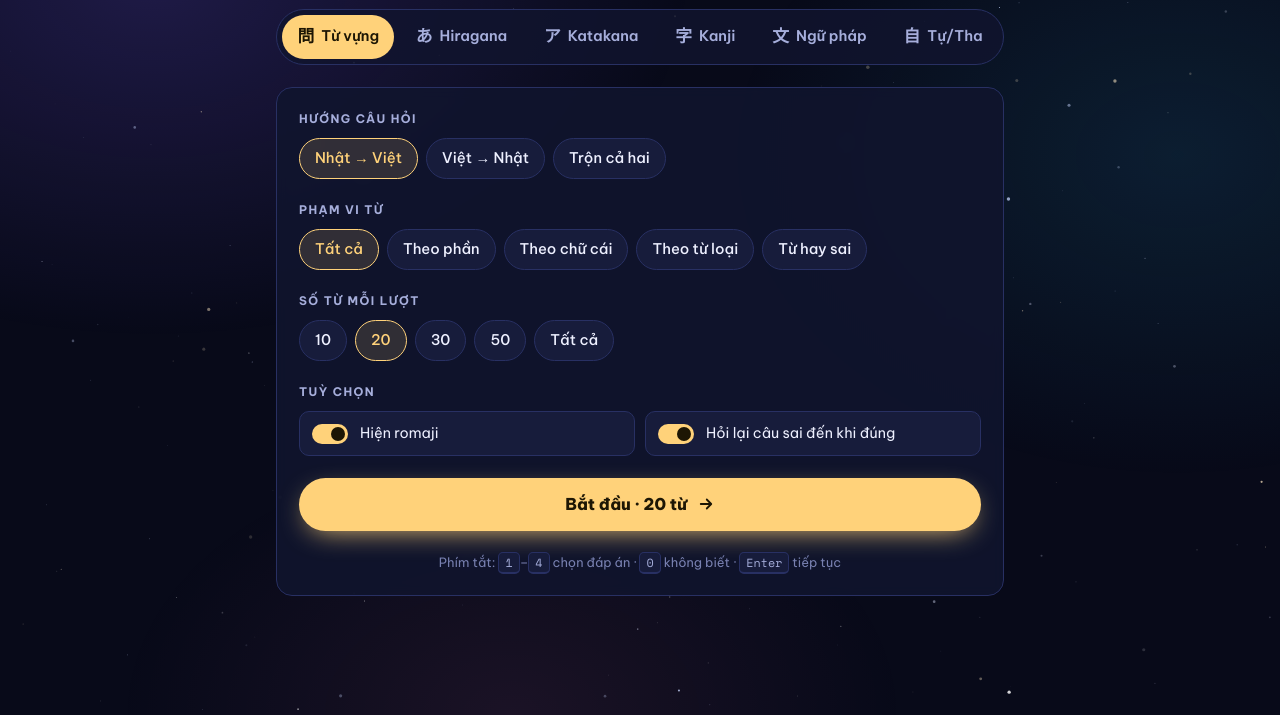
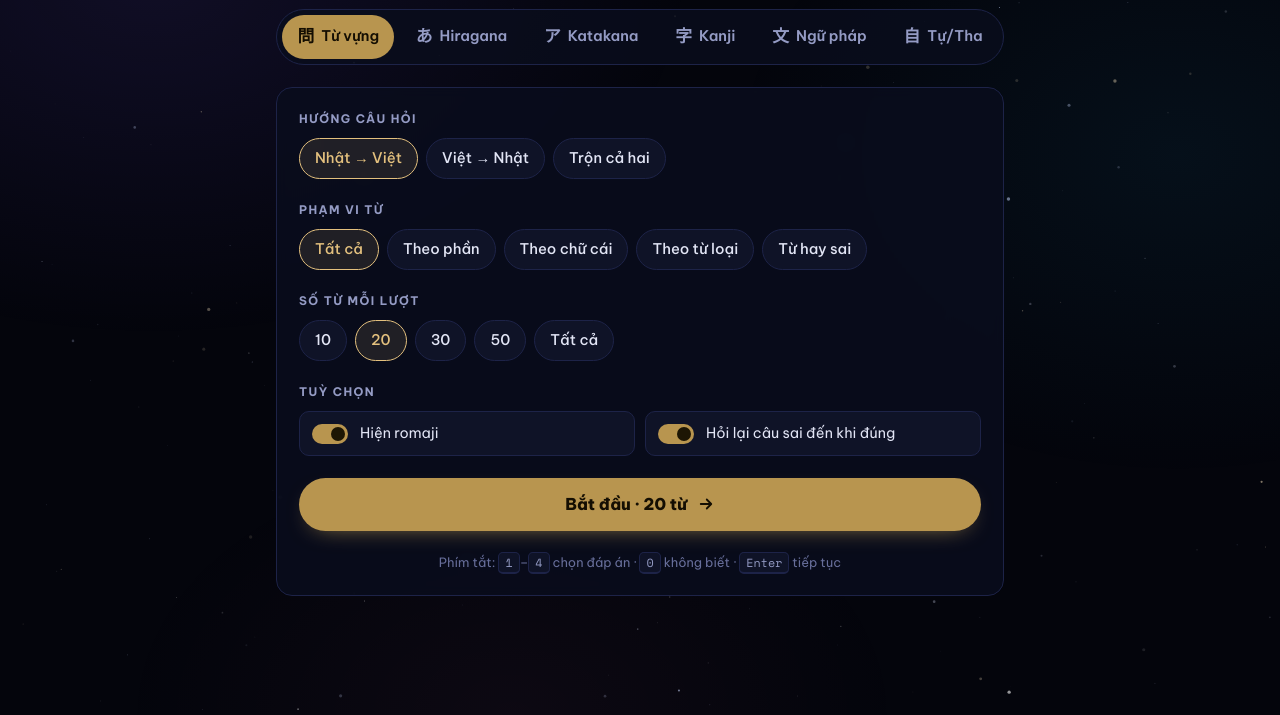
Before and after one commit to jbThanhNguyen/luyen-n5, a plain HTML site: page index.html in a window 1280 px wide. Shown: the part 85-800 px from the top of the page. Drawn offline with nearby package versions, Linux system fonts and the light colour scheme; a web font is replaced by a local one.

Commit message:
Giao diện tối hơn, dịu mắt hơn cho cả 3 cấp
- Nền, khung, chữ phụ tối hơn; ánh tinh vân và ánh sáng chữ to giảm mạnh
- Nút chính, tab đang chọn, công tắc dùng màu trầm (vàng đồng / hồng đào đậm / xanh biển đậm), chữ vẫn đủ tương phản
- Sao, cánh hoa và cành anh đào mờ đi
- Màu đúng / sai bớt chói

```diff
--- a/index.html
+++ b/index.html
@@ -14,26 +14,28 @@
 /* Layout: one centered column floating over a live starfield; setup → quiz card → results, one screen at a time. */
 :root {
   color-scheme: dark;
-  --void: #080a19;
-  --deep: #11152e;
-  --deep-2: #171c3b;
-  --rim: #283063;
-  --rim-hi: #4250a0;
-  --star: #eef0ff;
-  --dust: #a6aedb;
-  --dust-2: #7880b0;
-  --gold: #ffd27a;
+  --void: #04050c;
+  --deep: #0a0d1d;
+  --deep-2: #0f1327;
+  --rim: #1d2348;
+  --rim-hi: #323c78;
+  --star: #e2e5f5;
+  --dust: #949bc4;
+  --dust-2: #676e9a;
+  --gold: #e3c07e;
   --gold-ink: #1d1604;
-  --gold-soft: rgba(255, 210, 122, .14);
-  --ok: #62e8ac;
-  --ok-bg: rgba(98, 232, 172, .13);
-  --bad: #ff8592;
-  --bad-bg: rgba(255, 133, 146, .13);
-  --neb-a: rgba(124, 92, 255, .20);
-  --neb-b: rgba(36, 168, 214, .13);
-  --neb-c: rgba(255, 120, 190, .08);
-  --glow: rgba(255, 210, 122, .2);
-  --pl-a: #ffe6b0; --pl-b: #ffb84d; --pl-c: #7a4bd6;
+  --gold-soft: rgba(227, 192, 126, .11);
+  --btn: #b8954f; --btn-ink: #140e02;
+  --ok: #52cf98;
+  --ok-bg: rgba(82, 207, 152, .1);
+  --bad: #e8737f;
+  --bad-bg: rgba(232, 115, 127, .1);
+  --neb-a: rgba(124, 92, 255, .11);
+  --neb-b: rgba(36, 168, 214, .07);
+  --neb-c: rgba(255, 120, 190, .04);
+  --glow: rgba(227, 192, 126, .1);
+  --pl-a: #e8cf9f; --pl-b: #c99540; --pl-c: #5a389e;
+  --sky-a: .7;
 
   --f-ui: "Be Vietnam Pro", "Segoe UI", system-ui, sans-serif;
   --f-jp: "Zen Maru Gothic", "Hiragino Maru Gothic ProN", "Yu Gothic", "Noto Sans JP", sans-serif;
@@ -44,22 +46,26 @@
 }
 /* N4 · dạ anh đào: trời đêm tím mận, điểm nhấn hồng anh đào, cánh hoa rơi */
 :root[data-level="n4"] {
-  --void: #130a19; --deep: #20122a; --deep-2: #2a1836; --rim: #4b2b55; --rim-hi: #7d4b86;
-  --star: #fff2f7; --dust: #dcb6cb; --dust-2: #a47f97;
-  --gold: #ffb0d0; --gold-ink: #2b0a1a; --gold-soft: rgba(255, 176, 208, .15);
-  --bad: #ff8a5c; --bad-bg: rgba(255, 138, 92, .14);
-  --neb-a: rgba(255, 110, 170, .18); --neb-b: rgba(255, 170, 90, .08); --neb-c: rgba(150, 90, 230, .13);
-  --glow: rgba(255, 176, 208, .24);
-  --pl-a: #fff0f6; --pl-b: #ff9cc6; --pl-c: #7a3a8a;
+  --void: #0a0510; --deep: #150b1b; --deep-2: #1c1024; --rim: #35203e; --rim-hi: #573462;
+  --star: #f0e3ea; --dust: #bfa1b3; --dust-2: #8b6d80;
+  --gold: #e3a2bf; --gold-ink: #2b0a1a; --gold-soft: rgba(227, 162, 191, .11);
+  --btn: #93476d; --btn-ink: #fff0f6;
+  --bad: #e88358; --bad-bg: rgba(232, 131, 88, .1);
+  --neb-a: rgba(255, 110, 170, .08); --neb-b: rgba(255, 170, 90, .04); --neb-c: rgba(150, 90, 230, .07);
+  --glow: rgba(227, 162, 191, .1);
+  --pl-a: #ecd2df; --pl-b: #c56b93; --pl-c: #4f2560;
+  --sky-a: .55;
 }
 /* N5+N4 · cực quang: xanh lam đêm, ánh xanh ngọc */
 :root[data-level="all"] {
-  --void: #05131b; --deep: #0b2029; --deep-2: #102a35; --rim: #1e4b59; --rim-hi: #2f7889;
-  --star: #ecfbff; --dust: #a3cdd8; --dust-2: #6f9eaa;
-  --gold: #9fd8ff; --gold-ink: #04202e; --gold-soft: rgba(159, 216, 255, .14);
-  --neb-a: rgba(60, 220, 170, .15); --neb-b: rgba(80, 140, 255, .14); --neb-c: rgba(170, 110, 255, .10);
-  --glow: rgba(159, 216, 255, .22);
-  --pl-a: #e6fbff; --pl-b: #5fd4c4; --pl-c: #3a5bd6;
+  --void: #030a0f; --deep: #08151c; --deep-2: #0c1c24; --rim: #163641; --rim-hi: #235a68;
+  --star: #def2f6; --dust: #8db5bf; --dust-2: #5d8792;
+  --gold: #8ac2e0; --gold-ink: #04202e; --gold-soft: rgba(138, 194, 224, .1);
+  --btn: #2c7096; --btn-ink: #eefaff;
+  --neb-a: rgba(60, 220, 170, .07); --neb-b: rgba(80, 140, 255, .07); --neb-c: rgba(170, 110, 255, .05);
+  --glow: rgba(138, 194, 224, .1);
+  --pl-a: #cfeef4; --pl-b: #3fa597; --pl-c: #2a4399;
+  --sky-a: .7;
 }
 * { box-sizing: border-box; }
 [hidden] { display: none !important; }
@@ -80,10 +86,10 @@ body::before {
     radial-gradient(50vmax 36vmax at 92% 30%, var(--neb-b), transparent 70%),
     radial-gradient(44vmax 30vmax at 40% 100%, var(--neb-c), transparent 70%);
 }
-#sky { position: fixed; inset: 0; width: 100%; height: 100%; z-index: 0; pointer-events: none; }
-.sakura-branch { display: none; position: fixed; top: 0; right: 0; width: min(380px, 52vw); height: auto; z-index: 0; pointer-events: none; opacity: .92; filter: drop-shadow(0 6px 18px rgba(255, 120, 170, .18)); }
+#sky { position: fixed; inset: 0; width: 100%; height: 100%; z-index: 0; pointer-events: none; opacity: var(--sky-a); }
+.sakura-branch { display: none; position: fixed; top: 0; right: 0; width: min(380px, 52vw); height: auto; z-index: 0; pointer-events: none; opacity: .5; filter: brightness(.8) drop-shadow(0 6px 18px rgba(255, 120, 170, .08)); }
 :root[data-level="n4"] .sakura-branch { display: block; }
-@media (max-width: 700px) { .sakura-branch { width: 44vw; top: -14px; opacity: .45; } }
+@media (max-width: 700px) { .sakura-branch { width: 44vw; top: -14px; opacity: .3; } }
 .wrap {
   position: relative; z-index: 1;
   max-width: 760px; margin: 0 auto;
@@ -139,16 +145,16 @@ button:focus-visible, select:focus-visible { outline: 2px solid var(--gold); out
 }
 .tog .sw { flex: none; width: 36px; height: 20px; border-radius: 999px; background: var(--rim); position: relative; transition: background .15s; }
 .tog .sw::after { content: ""; position: absolute; top: 3px; left: 3px; width: 14px; height: 14px; border-radius: 50%; background: var(--dust); transition: transform .15s, background .15s; }
-.tog[aria-pressed="true"] .sw { background: var(--gold); }
+.tog[aria-pressed="true"] .sw { background: var(--btn); }
 .tog[aria-pressed="true"] .sw::after { transform: translateX(16px); background: var(--gold-ink); }
 .go {
   display: flex; align-items: center; justify-content: center; gap: 10px;
   border: 0; border-radius: 999px; padding: 14px 22px;
-  background: var(--gold); color: var(--gold-ink); font-weight: 800; font-size: 1.02rem;
-  box-shadow: 0 0 0 0 var(--gold-soft), 0 8px 28px -10px var(--gold);
+  background: var(--btn); color: var(--btn-ink); font-weight: 800; font-size: 1.02rem;
+  box-shadow: 0 0 0 0 var(--gold-soft), 0 8px 24px -14px var(--btn);
   transition: transform .12s, box-shadow .2s;
 }
-.go:hover { transform: translateY(-1px); box-shadow: 0 0 0 6px var(--gold-soft), 0 10px 30px -10px var(--gold); }
+.go:hover { transform: translateY(-1px); box-shadow: 0 0 0 5px var(--gold-soft), 0 10px 26px -14px var(--btn); }
 .go:disabled { opacity: .4; cursor: not-allowed; transform: none; box-shadow: none; }
 .ghost {
   border: 1px solid var(--rim); background: transparent; border-radius: 999px;
@@ -248,7 +254,7 @@ kbd {
 .tabs::-webkit-scrollbar { display: none; }
 .tabs button { flex: 1 0 auto; border: 0; background: transparent; border-radius: 999px; padding: 9px 14px; font-weight: 600; font-size: .92rem; color: var(--dust); display: inline-flex; align-items: center; justify-content: center; gap: 7px; white-space: nowrap; }
 .tabs button:hover { color: var(--star); }
-.tabs button[aria-pressed="true"] { background: var(--gold); color: var(--gold-ink); }
+.tabs button[aria-pressed="true"] { background: var(--btn); color: var(--btn-ink); }
 .tabs .tj { font-family: var(--f-jp); font-weight: 700; font-size: 1.05rem; }
 
 /* ---------- example in feedback ---------- */
@@ -294,7 +300,7 @@ kbd {
 .klv { font-family: var(--f-mono); font-size: .62rem; font-weight: 700; letter-spacing: .04em; color: var(--dust); border: 1px solid var(--rim-hi); border-radius: 999px; padding: 0 6px; vertical-align: middle; }
 .kcard .klv { position: absolute; top: 5px; right: 5px; }
 .kcard .khv { font-size: .7rem; font-weight: 700; letter-spacing: .08em; text-transform: uppercase; color: var(--gold); }
-.kd-hv { display: inline-block; font-size: .8rem; font-weight: 800; letter-spacing: .1em; text-transform: uppercase; color: var(--gold-ink); background: var(--gold); border-radius: 999px; padding: 2px 10px; margin-right: 10px; vertical-align: middle; }
+.kd-hv { display: inline-block; font-size: .8rem; font-weight: 800; letter-spacing: .1em; text-transform: uppercase; color: var(--btn-ink); background: var(--btn); border-radius: 999px; padding: 2px 10px; margin-right: 10px; vertical-align: middle; }
 .kcard .kv { font-size: .74rem; color: var(--dust); text-align: center; overflow-wrap: anywhere; }
 .kdetail { padding: 22px; display: grid; grid-template-columns: auto minmax(0, 1fr); gap: 24px; align-items: start; scroll-margin-top: 16px; }
 .kd-big { font-family: var(--f-jp); font-weight: 700; font-size: clamp(4.5rem, 16vw, 7rem); line-height: 1; width: 1.25em; height: 1.25em; display: grid; place-items: center; border: 1px solid var(--rim); border-radius: var(--r); background: radial-gradient(circle at 50% 40%, var(--gold-soft), transparent 70%); text-shadow: 0 0 30px var(--glow); }
```
